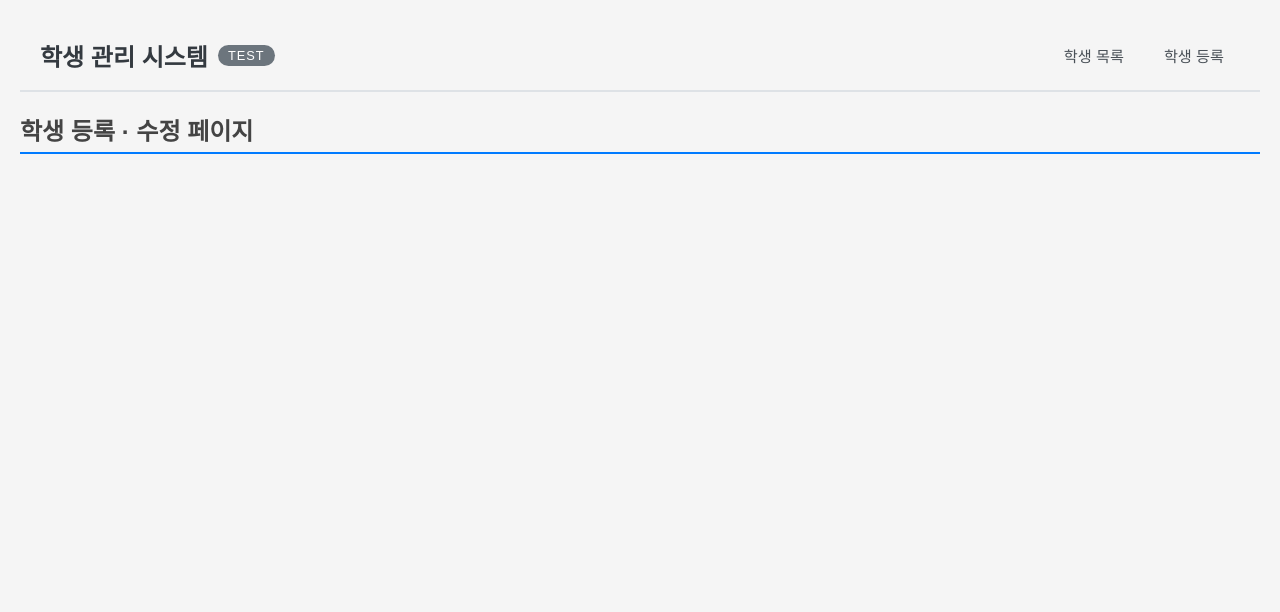
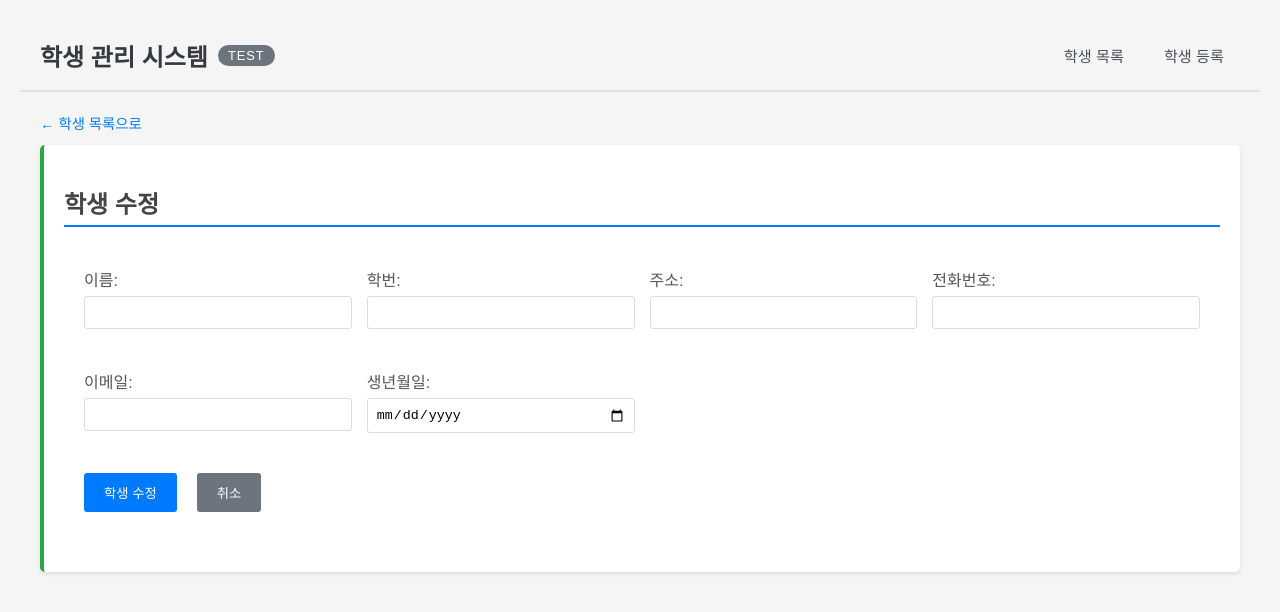
Before and after one commit to surimchai/HTML_CSS_Javascript_ECMAScript_Project, a React (Vite) app in the folder student_react_router_axios/: page /edit/1 in a window 1280 px wide. Shown: the top 612 px of the page. Built offline with nearby package versions, Linux system fonts and the light colour scheme; no server answers.

Commit message:
api js update

```diff
--- a/student_react_router_axios/src/api/studentApi.js
+++ b/student_react_router_axios/src/api/studentApi.js
@@ -14,6 +14,7 @@ import { STUDENTS_PATH } from "../config.js";
 /* axios 는 서버가 준 본문을 response.data 에 담아 준다.
    5부에서 await response.json() 을 부르던 일이 없어졌다. */
 export const fetchStudents = async () => {
+    console.log('API fetchStudents');
     const response = await client.get(STUDENTS_PATH);
     return response.data;
 };
--- a/student_react_router_axios/src/pages/StudentFormPage.jsx
+++ b/student_react_router_axios/src/pages/StudentFormPage.jsx
@@ -1,5 +1,141 @@
+/* ---------------------------------------------------------
+   학생 등록 · 수정 페이지 — 주소 "/new" 와 "/edit/:id"
+   한 컴포넌트가 두 주소를 맡습니다. 등록인지 수정인지는
+   주소에 id 가 붙어 있는지로 가릅니다.
+
+     /new       →  id 가 없다   →  등록 모드
+     /edit/3    →  id 가 "3"   →  수정 모드
+
+   5부에서 useState 로 들고 있던 editingId 가 사라졌습니다.
+   그 값이 주소로 옮겨갔기 때문입니다. 덕분에 수정 화면에서
+   새로고침을 해도 수정 모드가 그대로 유지됩니다.
+   --------------------------------------------------------- */
+
+import { useEffect, useState } from "react";
+import { Link, useNavigate, useParams } from "react-router-dom";
+
+import { createStudent, fetchStudent, updateStudent } from "../api/studentApi.js";
+import { validateStudent } from "../lib/validation.js";
+import { EMPTY_FORM, toRequest, toFormValues } from "../lib/studentData.js";
+import StudentForm from "../components/StudentForm.jsx";
+
 function StudentFormPage() {
-    return <h2>학생 등록 · 수정 페이지</h2>;
+    /* useParams 는 주소의 :id 자리에 있던 값을 돌려준다.
+       언제나 문자열이고, /new 처럼 그 자리가 없으면 undefined 다. */
+    const { id } = useParams();
+    const isEditing = id !== undefined;
+
+    // useNavigate 는 "다른 주소로 옮겨 가는 함수" 를 돌려준다.
+    const navigate = useNavigate();
+
+    const [form, setForm] = useState(EMPTY_FORM);
+    const [message, setMessage] = useState(null);
+    const [loading, setLoading] = useState(false);
+
+    /* 수정 모드면 서버에서 그 학생을 불러와 폼을 채운다.
+       의존성 배열에 id 가 있으므로, 주소가 /edit/3 에서 /edit/7 로
+       바뀌면 이 효과가 다시 실행된다. */
+    useEffect(() => {
+        if (!isEditing) {
+            return;
+        }
+
+        let cancelled = false;
+
+        async function loadStudent() {
+            setLoading(true);
+            try {
+                const student = await fetchStudent(id);
+                // 불러오는 도중에 다른 페이지로 떠났으면 state 를 건드리지 않는다.
+                if (!cancelled) {
+                    setForm(toFormValues(student));
+                }
+            } catch (error) {
+                console.error("Error:", error);
+                if (!cancelled) {
+                    setMessage({ text: error.message, type: "error" });
+                }
+            } finally {
+                if (!cancelled) {
+                    setLoading(false);
+                }
+            }
+        }
+
+        loadStudent();
+
+        // 정리 함수 — 이 페이지를 떠날 때 위 플래그를 올린다.
+        return () => {
+            cancelled = true;
+        };
+    }, [id, isEditing]);
+
+    function handleChange(event) {
+        // 입력칸 여섯 개가 모두 이 함수 하나를 부른다.
+        // 어느 칸인지는 input 에 적어 둔 name 이 알려 준다.
+        const name = event.target.name;
+        const value = event.target.value;
+
+        const next = { ...form };
+        next[name] = value;
+        setForm(next);
+    }
+
+    async function handleSubmit(event) {
+        event.preventDefault();
+        setMessage(null);
+
+        const studentData = toRequest(form);
+
+        const errorMessage = validateStudent(studentData);
+        if (errorMessage) {
+            setMessage({ text: errorMessage, type: "error" });
+            return;
+        }
+
+        try {
+            if (isEditing) {
+                await updateStudent(id, studentData);
+            } else {
+                await createStudent(studentData);
+            }
+
+            /* 목록으로 돌아가면서 보여 줄 메시지를 함께 실어 보낸다.
+               받는 쪽은 StudentListPage 의 useLocation() 이다. */
+            const text = isEditing
+                ? "학생 정보가 성공적으로 수정되었습니다."
+                : "학생이 성공적으로 등록되었습니다.";
+
+            navigate("/", { state: { message: text } });
+        } catch (error) {
+            console.error("Error:", error);
+            setMessage({ text: error.message, type: "error" });
+        }
+    }
+
+    // 취소하면 목록으로 돌아간다.
+    function handleCancel() {
+        navigate("/");
+    }
+
+    return (
+        <div className="page">
+            {/* 폼만 있는 페이지이므로 목록으로 돌아갈 길을 위쪽에 둔다.
+                머리말의 내비게이션과 겹치지만, 보고 있던 자리에서 가까운 편이 낫다. */}
+            <Link to="/" className="back-link">&larr; 학생 목록으로</Link>
+
+            {loading && <div className="loading">불러오는 중...</div>}
+
+            <StudentForm
+                form={form}
+                isEditing={isEditing}
+                message={message}
+                onChange={handleChange}
+                onSubmit={handleSubmit}
+                onCancel={handleCancel}
+            />
+        </div>
+    );
 }
 
 export default StudentFormPage;
--- a/student_react_router_axios/src/pages/StudentListPage.jsx
+++ b/student_react_router_axios/src/pages/StudentListPage.jsx
@@ -1,5 +1,104 @@
+/* ---------------------------------------------------------
+   학생 목록 페이지 — 주소 "/"
+   5부 App.jsx 가 하던 일 중 "목록 불러오기" 와 "삭제" 가
+   여기로 왔습니다.
+
+   등록·수정 폼은 다른 페이지로 떨어져 나갔으므로
+   이 페이지는 form · editingId 같은 값을 갖지 않습니다.
+   --------------------------------------------------------- */
+
+import { useEffect, useState } from "react";
+import { useLocation } from "react-router-dom";
+
+import { fetchStudents, deleteStudent } from "../api/studentApi.js";
+import StudentTable from "../components/StudentTable.jsx";
+import MessageBox from "../components/MessageBox.jsx";
+
+// 성공 메시지가 저절로 사라지기까지의 시간(ms)
+const MESSAGE_TIMEOUT = 3000;
+
 function StudentListPage() {
-    return <h2>학생 목록 페이지</h2>;
+    /* useLocation 은 지금 주소에 딸린 정보를 돌려준다.
+       등록·수정 페이지가 navigate("/", { state: { message } }) 로
+       실어 보낸 문구가 location.state.message 에 들어 있다. */
+    const location = useLocation();
+
+    const [students, setStudents] = useState([]);
+    const [loading, setLoading] = useState(false);
+    const [listError, setListError] = useState(null);
+
+    /* useState 에 넘긴 값은 첫 렌더에서 한 번만 쓰인다.
+       그래서 "옮겨 오면서 받은 메시지" 를 처음 값으로 두면 딱 맞는다.
+       useEffect 로 옮겨 담을 필요가 없다. */
+    const [message, setMessage] = useState(
+        location.state?.message ? { text: location.state.message, type: "success" } : null
+    );
+
+    async function loadStudents() {
+        setLoading(true);
+        setListError(null);
+
+        try {
+            const data = await fetchStudents();
+            setStudents(data);
+        } catch (error) {
+            console.error("Error:", error);
+            setMessage({ text: error.message, type: "error" });
+            setListError("오류: 데이터를 불러올 수 없습니다.");
+        } finally {
+            setLoading(false);
+        }
+    }
+
+    /* 이 페이지가 화면에 붙을 때 한 번 목록을 불러온다.
+       5부에서는 등록에 성공한 뒤 loadStudents() 를 직접 다시 불렀지만,
+       이제는 폼 페이지에서 "/" 로 옮겨 오면 이 페이지가 새로 붙으므로
+       저절로 다시 불러옵니다. */
+    useEffect(() => {
+        // eslint-disable-next-line react-hooks/set-state-in-effect -- 처음 한 번 목록을 불러오는 것은 의도된 동작입니다
+        loadStudents();
+    }, []);
+
+    // 성공 메시지는 3초 뒤에 저절로 사라진다.
+    useEffect(() => {
+        if (!message) {
+            return;
+        }
+        if (message.type !== "success") {
+            return;
+        }
+
+        const timer = setTimeout(() => setMessage(null), MESSAGE_TIMEOUT);
+        return () => clearTimeout(timer);
+    }, [message]);
+
+    async function handleDelete(studentId) {
+        if (!confirm("정말로 이 학생을 삭제하시겠습니까?")) {
+            return;
+        }
+
+        try {
+            await deleteStudent(studentId);
+            setMessage({ text: "학생이 성공적으로 삭제되었습니다.", type: "success" });
+            await loadStudents();
+        } catch (error) {
+            console.error("Error:", error);
+            setMessage({ text: error.message, type: "error" });
+        }
+    }
+
+    return (
+        <div className="page">
+            <MessageBox message={message} />
+
+            <StudentTable
+                students={students}
+                loading={loading}
+                error={listError}
+                onDelete={handleDelete}
+            />
+        </div>
+    );
 }
 
 export default StudentListPage;
```
